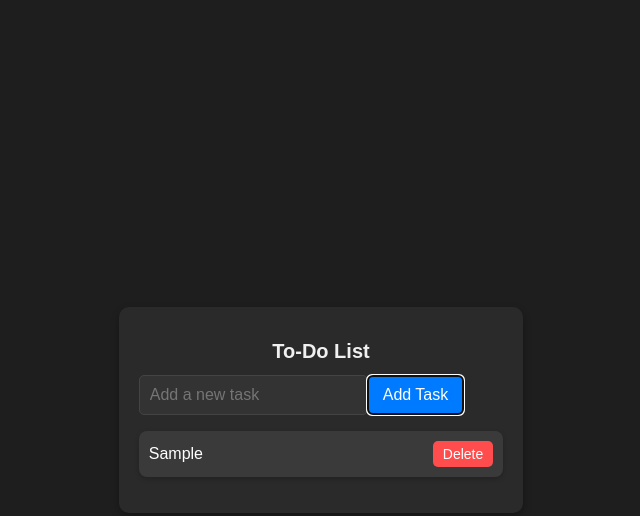
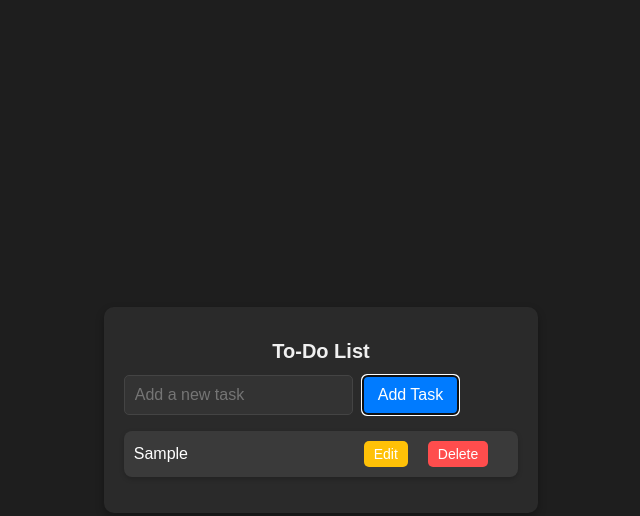
Before and after one commit to AkilaW97/Todo-list-app, a React (Vite) app: page / in a window 1280 px wide. Both pictures are taken after typing "Sample" into the empty fields and a click on the button "Add Task". Shown: the top 516 px of the page, without its empty margins (339-979 px from the left). Built offline with nearby package versions, Linux system fonts and the light colour scheme.

Commit message:
Fixed delete button functionality in the to-do list

```diff
--- a/src/App.css
+++ b/src/App.css
@@ -37,6 +37,7 @@ input{
   border: 1px solid #444;
   background: #333;
   color: white;
+  margin-right: 10px;
   border-radius: 5px;
   font-size: 16px;
 }
@@ -44,6 +45,7 @@ input{
 button{
   padding: 10px 15px;
   font-size: 16px;
+  margin-right: 20px;
   cursor: pointer;
   border: none;
   border-radius: 5px;
@@ -92,6 +94,47 @@ li{
   background-color: #cc0000;
 }
 
+.edit-input {
+  flex: 1;
+  padding: 5px;
+  border: 1px solid #444;
+  background: #333;
+  color: white;
+  border-radius: 5px;
+  font-size: 14px;
+  margin-right: 10px;
+}
+
+.edit-btn {
+  background-color: #ffc107;
+  color: white;
+  border: none;
+  border-radius: 5px;
+  padding: 5px 10px;
+  cursor: pointer;
+  font-size: 14px;
+  transition: 0.3s;
+}
+
+.edit-btn:hover {
+  background-color: #e0a800;
+}
+
+.save-btn {
+  background-color: #28a745;
+  color: white;
+  border: none;
+  border-radius: 5px;
+  padding: 5px 10px;
+  cursor: pointer;
+  font-size: 14px;
+  transition: 0.3s;
+}
+
+.save-btn:hover {
+  background-color: #218838;
+}
+
 p{
   color: #bbb;
   text-align: center;
--- a/src/App.jsx
+++ b/src/App.jsx
@@ -2,10 +2,11 @@ import React, { useState } from 'react'
 import './App.css'
 
 function App() {
-  //State to store the list of tasks
-  const [tasks, setTasks] = useState([]);
-  //State to store the new task input
-  const [newTask, setNewTask] = useState('');
+
+  const [tasks, setTasks] = useState([]); //State to store the list of tasks
+  const [newTask, setNewTask] = useState(''); //State to store the new task input
+  const [editIndex, setEditIndex] = useState(null); // Track which task is being edited
+  const [editText, setEditText] = useState(''); // Store the edited text
 
   //Function to handle adding a new task
   const addTask = () => {
@@ -16,6 +17,24 @@ function App() {
       setNewTask('')
     }
   };
+
+  const deleteTask = (index) => {
+    const updatedTasks = tasks.filter((_, i) => i !== index); // Filter out the task to delete
+    setTasks(updatedTasks);
+  };
+
+  // Function to handle editing a task
+  const startEdit = (index, task) => {
+    setEditIndex(index);
+    setEditText(task);
+  };
+
+  //Function to save the edited task
+ const saveEdit = (index) => {
+  const updatedTasks = tasks.map((task, i) => (i === index ? editText : task));
+  setTasks(updatedTasks);
+  setEditIndex(null); //Exit edit mode
+ }
 
   return (
 
@@ -37,10 +56,34 @@ function App() {
           ) : (
             <ul>
               {tasks.map((task, index) => (
-                <li key={index}>{task}
-                <button onClick={() => deleteTask(index)} className='delete-btn'>Delete</button>
-                </li>
-              ))}
+              <li key={index}>
+                {editIndex === index ? (
+                  <>
+                    <input
+                      type="text"
+                      value={editText}
+                      onChange={(e) => setEditText(e.target.value)}
+                      className="edit-input"
+                    />
+                    <button onClick={() => saveEdit(index)} className="save-btn">
+                      Save
+                    </button>
+                  </>
+                ) : (
+                  <>
+                    {task}
+                    <div>
+                      <button onClick={() => startEdit(index, task)} className="edit-btn">
+                        Edit
+                      </button>
+                      <button onClick={() => deleteTask(index)} className="delete-btn">
+                        Delete
+                      </button>
+                    </div>
+                  </>
+                )}
+              </li>
+            ))}
             </ul>
           )}
         </div>
```
